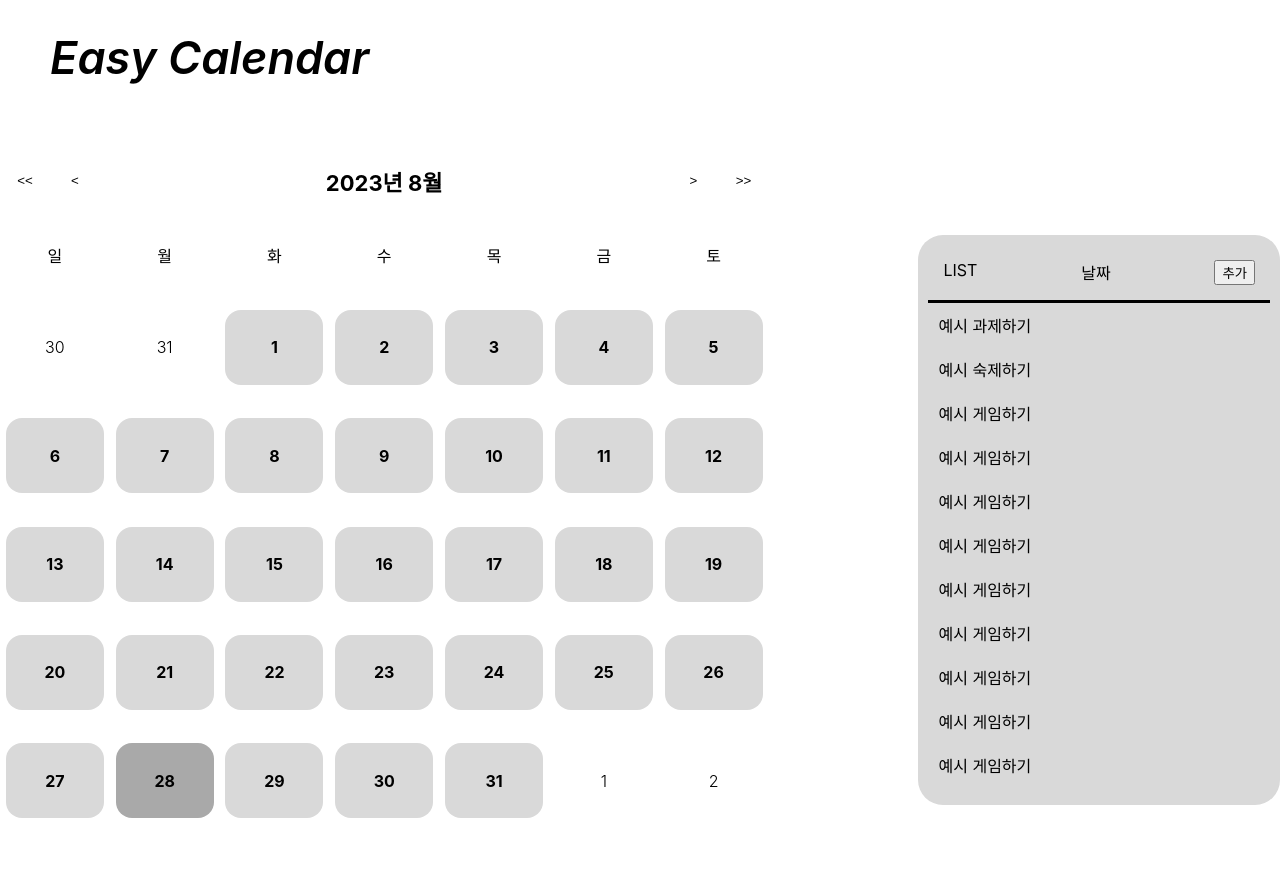
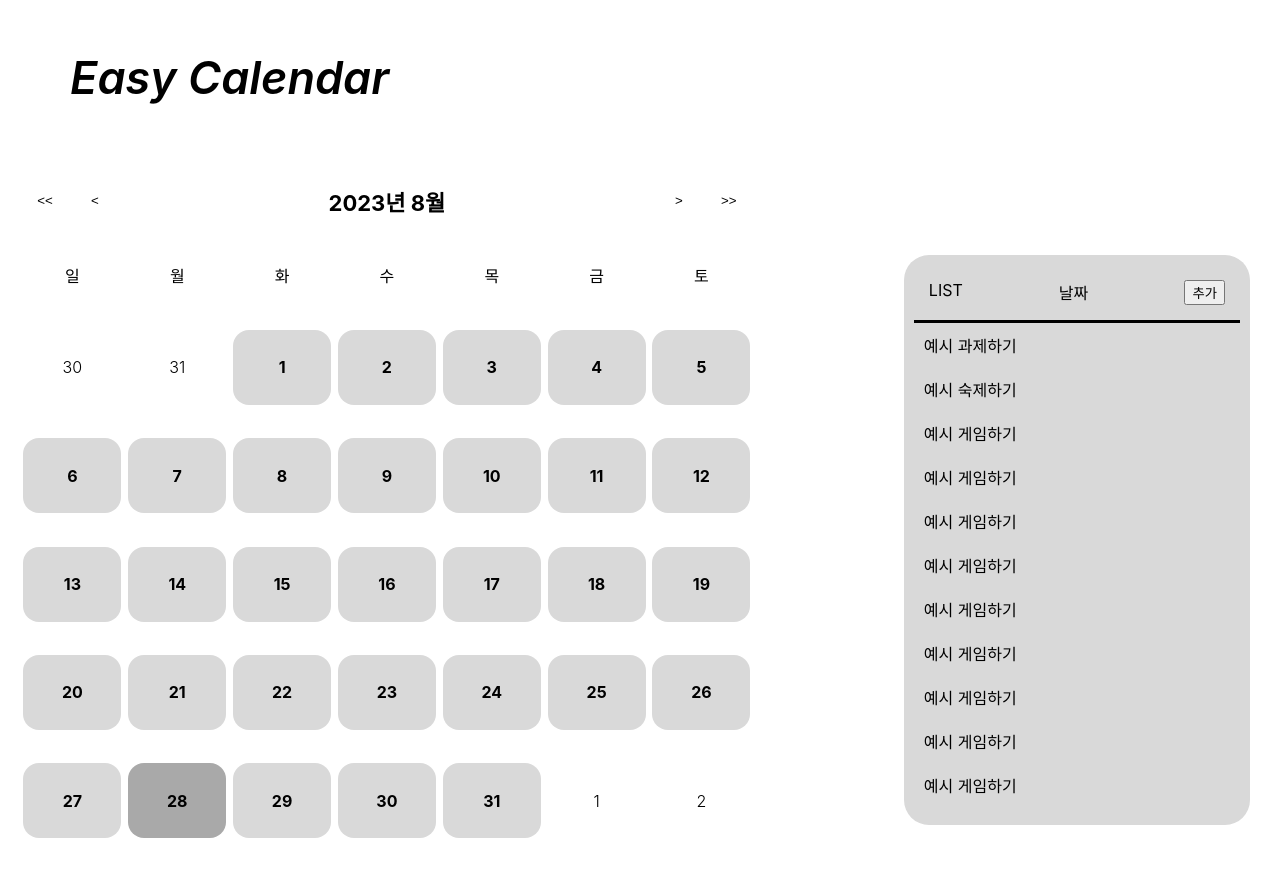
Before and after one commit to Goodyun92/TodoList, a React (Create React App) app: page / in a window 1280 px wide. Before the commit the page ends 835 px from the top, so only its background shows below. Built offline with nearby package versions, Linux system fonts and the light colour scheme.

Commit message:
update memo.md

```diff
--- a/package.json
+++ b/package.json
@@ -13,10 +13,8 @@
         "axios": "^1.4.0",
         "moment": "^2.29.4",
         "react": "^18.2.0",
-    "react-calendar": "^4.6.0",
         "react-dom": "^18.2.0",
         "react-scripts": "5.0.1",
-    "styled-component": "^2.8.0",
         "styled-components": "^6.0.7",
         "typescript": "^4.4.2",
         "web-vitals": "^2.1.0"
--- a/src/pages/schedulePage/index.tsx
+++ b/src/pages/schedulePage/index.tsx
@@ -5,6 +5,7 @@ import Calendar from './components/Calendar';
 const Container = styled.div`
     display: flex;
     flex-direction: column;
+    padding: 20px;
 `;
 const Section = styled.div`
     margin-top: 20px;
@@ -22,6 +23,7 @@ const Title = styled.div`
 `;
 const TodoList = styled.div`
     margin-top: 70px;
+    margin-right: 10px;
     width: 400px;
     height: 550px;
     display: flex;
```
Also changed, not shown: 2 other files (tests, documents, lock files or other folders). Lines whose indentation alone changed are shown as unchanged.
